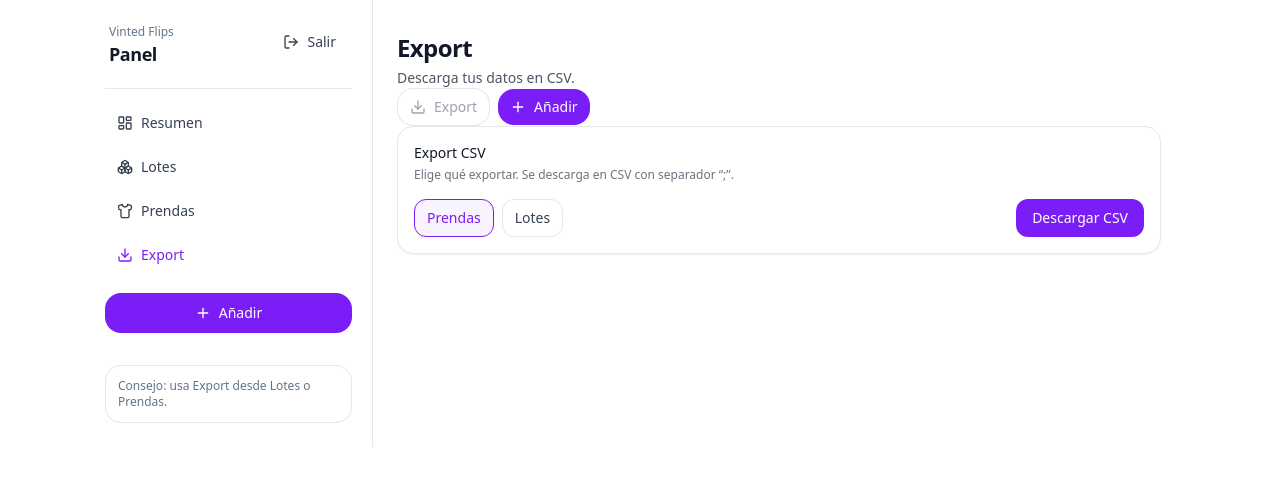
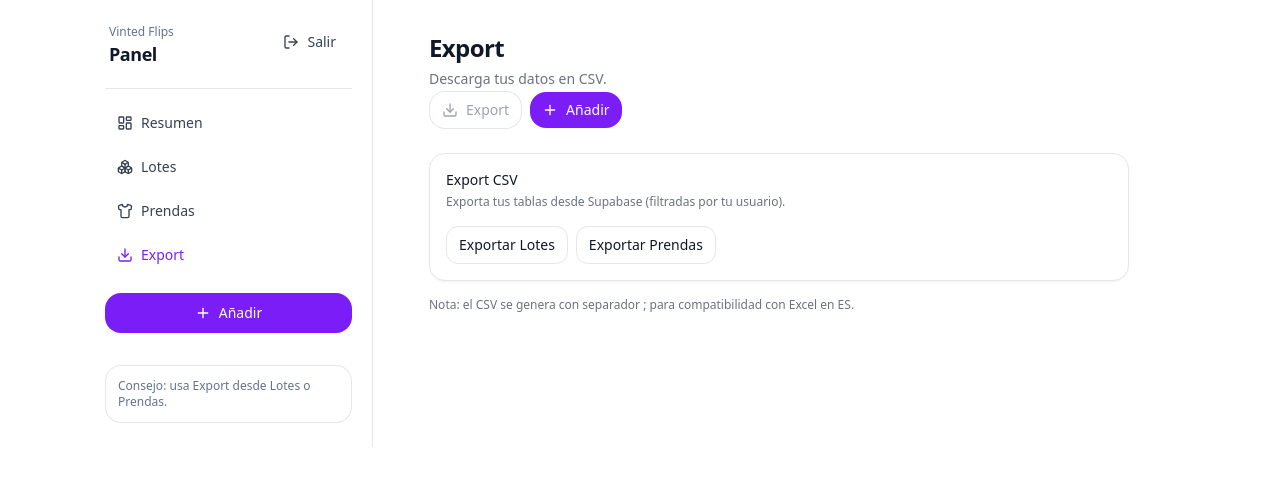
Before and after one commit to alvarosellencia/vinted-flips, a Next.js app: page /export in a window 1280 px wide. Shown: the top 486 px of the page. Built offline with nearby package versions, Linux system fonts and the light colour scheme; no server answers.

Commit message:
fix: export page csv typing + robust export

```diff
--- a/src/app/items/page.tsx
+++ b/src/app/items/page.tsx
@@ -7,9 +7,10 @@ export default function Page() {
     <PageShell>
       <PageHeader
         title="Prendas"
-        subtitle="Inventario, estados, costes, ventas y beneficio."
-        right={<PageActions context="items" />}
+        description="Inventario, estados, costes, ventas y beneficio."
+        actions={<PageActions context="items" />}
       />
+
       <PageSection>
         <ItemsView />
       </PageSection>
--- a/src/app/lots/page.tsx
+++ b/src/app/lots/page.tsx
@@ -7,9 +7,10 @@ export default function Page() {
     <PageShell>
       <PageHeader
         title="Lotes"
-        subtitle="Gestiona compras por lote, coste total, coste unitario y proveedor."
-        right={<PageActions context="lots" />}
+        description="Gestiona compras por lote, coste total, coste unitario y proveedor."
+        actions={<PageActions context="lots" />}
       />
+
       <PageSection>
         <LotsView />
       </PageSection>
--- a/src/components/dashboard/ExportPage.tsx
+++ b/src/components/dashboard/ExportPage.tsx
@@ -1,140 +1,130 @@
 'use client'
 
-import { useMemo, useState } from 'react'
+import { useState } from 'react'
 import { supabase } from '@/lib/supabase/client'
-import type { Item, Lot } from '@/lib/types'
 import Card from '@/components/ui/Card'
-import { formatCurrency, itemCost, itemProfitIfSold, itemDisplayName, normalizeStatus } from '@/lib/utils'
 
-type Mode = 'items' | 'lots'
+type Row = Record<string, any>
 
-function toCsv(rows: Record<string, any>[]) {
-  const escape = (v: any) => {
-    const s = String(v ?? '')
-    return /[",\n;]/.test(s) ? `"${s.replace(/"/g, '""')}"` : s
-  }
-  const cols = Array.from(rows.reduce((set, r) => (Object.keys(r).forEach((k) => set.add(k)), set), new Set<string>()))
-  const header = cols.join(';')
-  const lines = rows.map((r) => cols.map((c) => escape(r[c])).join(';'))
+function escapeCell(value: unknown, delimiter: string) {
+  const s =
+    value === null || value === undefined
+      ? ''
+      : typeof value === 'string'
+        ? value
+        : typeof value === 'number' || typeof value === 'boolean'
+          ? String(value)
+          : JSON.stringify(value)
+
+  // Escapar si contiene comillas, saltos de línea o el delimitador
+  return new RegExp(`[",\\n\\r${delimiter}]`).test(s) ? `"${s.replace(/"/g, '""')}"` : s
+}
+
+function toCsv(rows: Row[], delimiter: string = ';') {
+  const safeRows = Array.isArray(rows) ? rows : []
+
+  // Columnas: unión de todas las keys, sin reventar si hay filas raras
+  const cols = Array.from(
+    safeRows.reduce<Set<string>>((set, r) => {
+      if (r && typeof r === 'object') Object.keys(r).forEach((k) => set.add(k))
+      return set
+    }, new Set<string>())
+  )
+
+  if (cols.length === 0) return ''
+
+  const header = cols.join(delimiter)
+  const lines = safeRows.map((r) => cols.map((c) => escapeCell(r?.[c], delimiter)).join(delimiter))
   return [header, ...lines].join('\n')
 }
 
-function downloadCsv(filename: string, csv: string) {
-  const blob = new Blob([csv], { type: 'text/csv;charset=utf-8;' })
+function downloadText(filename: string, content: string) {
+  const blob = new Blob([content], { type: 'text/csv;charset=utf-8;' })
   const url = URL.createObjectURL(blob)
   const a = document.createElement('a')
   a.href = url
   a.download = filename
+  document.body.appendChild(a)
   a.click()
+  a.remove()
   URL.revokeObjectURL(url)
 }
 
 export default function ExportPage() {
-  const [mode, setMode] = useState<Mode>('items')
-  const [loading, setLoading] = useState(false)
-  const [msg, setMsg] = useState<string | null>(null)
+  const [loading, setLoading] = useState<null | 'items' | 'lots'>(null)
+  const [error, setError] = useState<string | null>(null)
+  const [lastOk, setLastOk] = useState<string | null>(null)
 
-  async function runExport() {
-    setLoading(true)
-    setMsg(null)
+  async function exportTable(table: 'items' | 'lots') {
     try {
-      const { data: userData } = await supabase.auth.getUser()
+      setError(null)
+      setLastOk(null)
+      setLoading(table)
+
+      const { data: userData, error: userErr } = await supabase.auth.getUser()
+      if (userErr) throw userErr
       const uid = userData.user?.id
-      if (!uid) {
-        setMsg('No hay sesión activa.')
-        return
-      }
+      if (!uid) throw new Error('No hay usuario autenticado.')
 
-      if (mode === 'lots') {
-        const { data } = await supabase.from('lots').select('*').eq('user_id', uid).order('purchase_date', { ascending: false })
-        const lots = (data ?? []) as Lot[]
-        const rows = lots.map((l) => ({
-          id: l.id,
-          name: l.name,
-          purchase_date: l.purchase_date,
-          provider: l.provider,
-          total_cost: l.total_cost,
-          items_count: l.items_count,
-          unit_cost: l.items_count ? Number(l.total_cost ?? 0) / Number(l.items_count ?? 0) : 0,
-          created_at: l.created_at,
-          user_id: l.user_id
-        }))
-        downloadCsv(`lotes_${new Date().toISOString().slice(0, 10)}.csv`, toCsv(rows))
-        setMsg(`Exportados ${rows.length} lotes.`)
-      } else {
-        const [{ data: lotsData }, { data: itemsData }] = await Promise.all([
-          supabase.from('lots').select('*').eq('user_id', uid),
-          supabase.from('items').select('*').eq('user_id', uid).order('created_at', { ascending: false })
-        ])
-        const lots = (lotsData ?? []) as Lot[]
-        const lotMap = new Map(lots.map((l) => [l.id, l]))
-        const items = (itemsData ?? []) as Item[]
+      const { data, error: qErr } = await supabase
+        .from(table)
+        .select('*')
+        .eq('user_id', uid)
+        .order('created_at', { ascending: false })
 
-        const rows = items.map((it) => {
-          const lot = it.lot_id ? lotMap.get(it.lot_id) : undefined
-          const cost = itemCost(it, lot)
-          const profit = itemProfitIfSold(it, cost)
-          const status = normalizeStatus(it.status)
+      if (qErr) throw qErr
 
-          return {
-            id: it.id,
-            name: itemDisplayName(it),
-            status,
-            size: it.size,
-            platform: it.platform,
-            lot_id: it.lot_id,
-            lot_name: lot?.name ?? it.lot_name,
-            cost,
-            sale_price: it.sale_price,
-            profit: profit ?? '',
-            publish_date: it.publish_date,
-            sale_date: it.sale_date,
-            created_at: it.created_at,
-            user_id: it.user_id
-          }
-        })
+      const rows = (data ?? []) as Row[]
+      const csv = toCsv(rows, ';')
 
-        downloadCsv(`prendas_${new Date().toISOString().slice(0, 10)}.csv`, toCsv(rows))
-        setMsg(`Exportadas ${rows.length} prendas.`)
-      }
+      const stamp = new Date().toISOString().slice(0, 19).replace(/[:T]/g, '-')
+      downloadText(`${table}-${stamp}.csv`, csv)
+
+      setLastOk(`Export correcto: ${table} (${rows.length} filas)`)
+    } catch (e: any) {
+      setError(e?.message ?? 'Error exportando.')
     } finally {
-      setLoading(false)
+      setLoading(null)
     }
   }
 
   return (
     <div className="space-y-4">
       <Card>
-        <div className="text-sm font-medium">Export CSV</div>
-        <div className="text-xs text-gray-500 mt-1">Elige qué exportar. Se descarga en CSV con separador “;”.</div>
+        <div className="flex items-start justify-between gap-3">
+          <div className="min-w-0">
+            <div className="text-sm font-medium">Export CSV</div>
+            <div className="text-xs text-gray-500 mt-1">
+              Exporta tus tablas desde Supabase (filtradas por tu usuario).
+            </div>
+          </div>
+        </div>
 
-        <div className="mt-4 flex gap-2 flex-wrap">
+        <div className="mt-4 flex flex-wrap gap-2">
           <button
-            className={`px-3 py-2 rounded-xl text-sm border ${mode === 'items' ? 'border-[#7B1DF7] text-[#7B1DF7] bg-[#7B1DF7]/5' : 'border-gray-200 text-gray-700'}`}
-            onClick={() => setMode('items')}
+            onClick={() => exportTable('lots')}
+            disabled={loading !== null}
+            className="rounded-xl border border-gray-200 px-3 py-2 text-sm hover:bg-gray-50 disabled:opacity-60"
           >
-            Prendas
-          </button>
-          <button
-            className={`px-3 py-2 rounded-xl text-sm border ${mode === 'lots' ? 'border-[#7B1DF7] text-[#7B1DF7] bg-[#7B1DF7]/5' : 'border-gray-200 text-gray-700'}`}
-            onClick={() => setMode('lots')}
-          >
-            Lotes
+            {loading === 'lots' ? 'Exportando Lotes…' : 'Exportar Lotes'}
           </button>
 
-          <div className="flex-1" />
-
           <button
-            onClick={runExport}
-            disabled={loading}
-            className="px-4 py-2 rounded-xl bg-[#7B1DF7] text-white text-sm font-medium disabled:opacity-60"
+            onClick={() => exportTable('items')}
+            disabled={loading !== null}
+            className="rounded-xl border border-gray-200 px-3 py-2 text-sm hover:bg-gray-50 disabled:opacity-60"
           >
-            {loading ? 'Exportando…' : 'Descargar CSV'}
+            {loading === 'items' ? 'Exportando Prendas…' : 'Exportar Prendas'}
           </button>
         </div>
 
-        {msg && <div className="mt-3 text-xs text-gray-600">{msg}</div>}
+        {error && <div className="mt-3 text-sm text-red-600">{error}</div>}
+        {lastOk && <div className="mt-3 text-sm text-green-700">{lastOk}</div>}
       </Card>
+
+      <div className="text-xs text-gray-500">
+        Nota: el CSV se genera con separador <span className="font-medium">;</span> para compatibilidad con Excel en ES.
+      </div>
     </div>
   )
 }
--- a/src/components/ui/PageShell.tsx
+++ b/src/components/ui/PageShell.tsx
@@ -1,8 +1,26 @@
+'use client'
+
 import type { ReactNode } from 'react'
+
+type PageHeaderProps = {
+  title: string
+
+  /** Nuevo nombre (preferido) */
+  description?: string
+  /** Nombre legacy (compatibilidad) */
+  subtitle?: string
+
+  /** Nuevo nombre (preferido) */
+  actions?: ReactNode
+  /** Nombre legacy (compatibilidad) */
+  right?: ReactNode
+
+  className?: string
+}
 
 export function PageShell({ children }: { children: ReactNode }) {
   return (
-    <div className="w-full min-w-0 max-w-full overflow-x-clip">
+    <div className="mx-auto w-full max-w-[1100px] px-4 sm:px-6 lg:px-8">
       {children}
     </div>
   )
@@ -11,51 +29,28 @@ export function PageShell({ children }: { children: ReactNode }) {
 export function PageHeader({
   title,
   description,
+  subtitle,
   actions,
-}: {
-  title: string
-  description?: string
-  actions?: ReactNode
-}) {
+  right,
+  className = '',
+}: PageHeaderProps) {
+  const finalDescription = description ?? subtitle
+  const finalActions = actions ?? right
+
   return (
-    <div className="w-full min-w-0 max-w-full overflow-x-clip">
-      <div className="flex min-w-0 flex-col gap-3 sm:flex-row sm:items-start sm:justify-between">
-        <div className="min-w-0">
-          <h1 className="text-2xl font-semibold tracking-tight text-gray-900">
-            {title}
-          </h1>
-          {description ? (
-            <p className="mt-1 text-sm text-gray-600">{description}</p>
-          ) : null}
-        </div>
+    <div className={`flex items-start justify-between gap-4 ${className}`}>
+      <div className="min-w-0">
+        <h1 className="text-xl sm:text-2xl font-semibold tracking-tight">{title}</h1>
+        {finalDescription ? (
+          <p className="mt-1 text-sm text-gray-500 leading-relaxed">{finalDescription}</p>
+        ) : null}
+      </div>
 
-        {actions ? <div className="shrink-0">{actions}</div> : null}
-      </div>
+      {finalActions ? <div className="shrink-0">{finalActions}</div> : null}
     </div>
   )
 }
 
-export function PageSection({
-  title,
-  subtitle,
-  children,
-}: {
-  title?: string
-  subtitle?: string
-  children: ReactNode
-}) {
-  return (
-    <section className="w-full min-w-0 max-w-full overflow-x-clip">
-      {title ? (
-        <div className="mb-3">
-          <div className="text-sm font-medium text-gray-900">{title}</div>
-          {subtitle ? (
-            <div className="mt-0.5 text-xs text-gray-500">{subtitle}</div>
-          ) : null}
-        </div>
-      ) : null}
-
-      {children}
-    </section>
-  )
+export function PageSection({ children }: { children: ReactNode }) {
+  return <div className="mt-6">{children}</div>
 }
```
